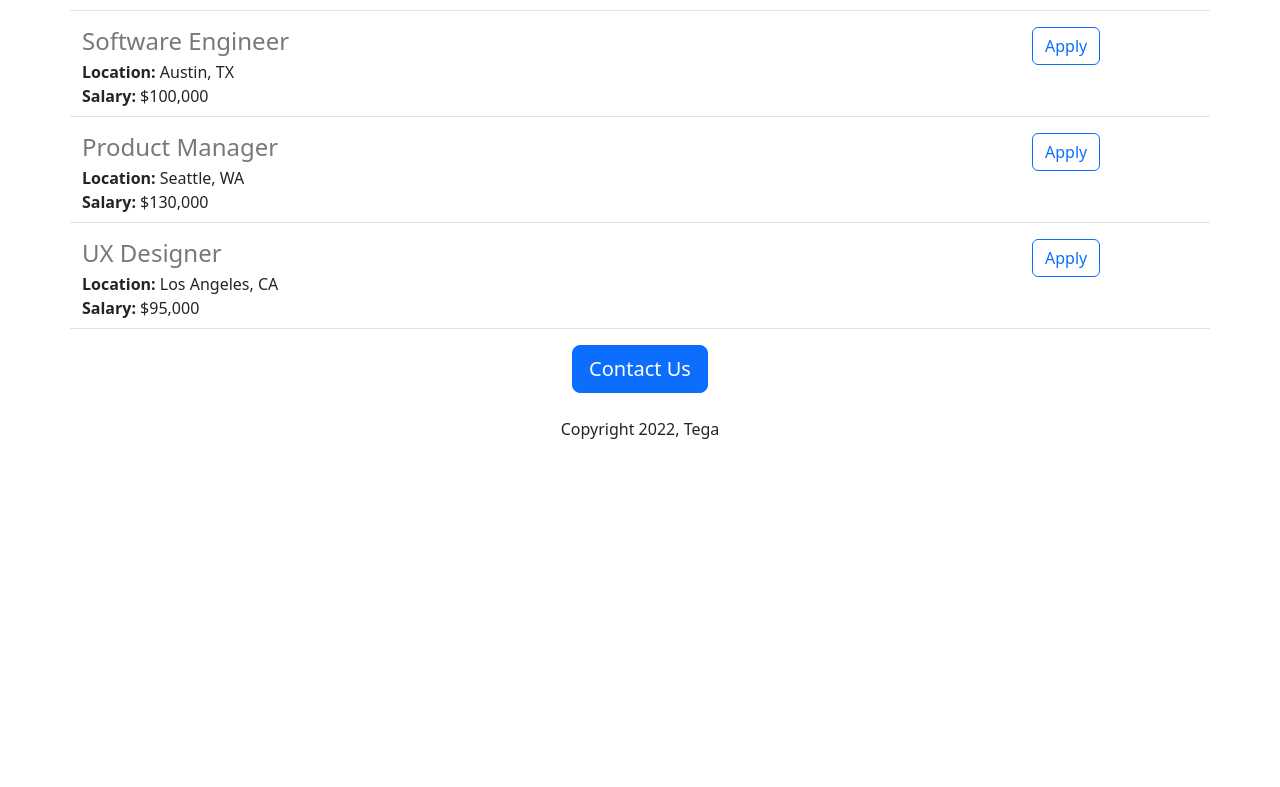
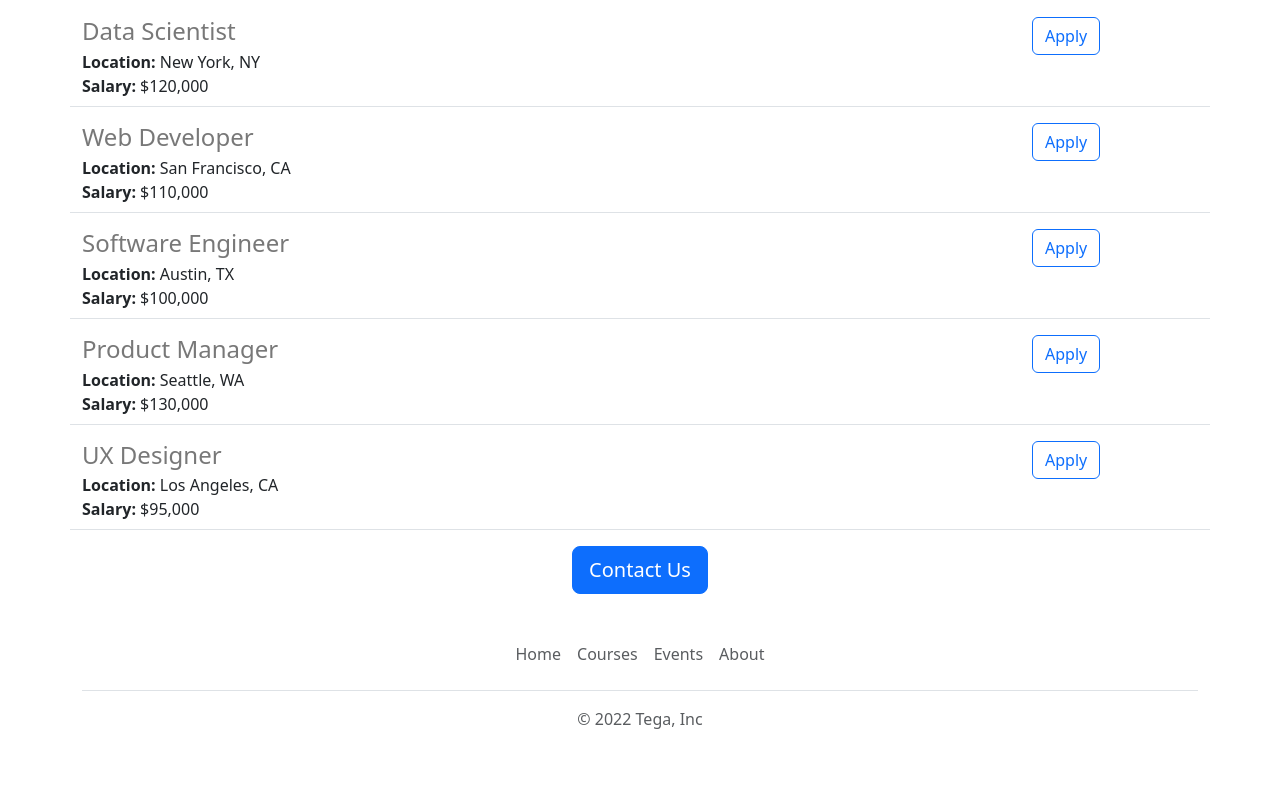
Before and after one commit to joshua-woodcore/careers-website-v2, a Flask app: page / in a window 1280 px wide. Shown: the part 893-1680 px from the top of the page. Before the commit the page ends 1332 px from the top, so only its background shows below. Run offline with Flask 3, Linux system fonts and the light colour scheme.

Commit message:
functional and aesthetic improvements

```diff
--- a/static/style.css
+++ b/static/style.css
@@ -11,6 +11,7 @@
     width: 100%;
     height: 360px;
     object-fit: cover;
+    margin-bottom: 16px;
 }
 
 /*h2 {
--- /dev/null
+++ b/templates/footer.html
@@ -0,0 +1,11 @@
+<div class="container">
+  <footer class="py-3 my-4">
+    <ul class="nav justify-content-center border-bottom pb-3 mb-3">
+      <li class="nav-item"><a target="_blank" href="https://www.jovian.ai" class="nav-link px-2 text-muted">Home</a></li>
+      <li class="nav-item"><a target="_blank" href="https://www.jovian.ai/learn" class="nav-link px-2 text-muted">Courses</a></li>
+      <li class="nav-item"><a target="_blank" href="https://www.jovian.ai/events" class="nav-link px-2 text-muted">Events</a></li>
+      <li class="nav-item"><a target="_blank" href="https://www.jovian.ai/events" class="nav-link px-2 text-muted">About</a></li>
+    </ul>
+    <p class="text-center text-muted">&copy; 2022 Tega, Inc</p>
+  </footer>
+</div>
--- a/templates/home.html
+++ b/templates/home.html
@@ -8,11 +8,18 @@
         <link href="https://cdn.jsdelivr.net/npm/bootstrap@5.3.6/dist/css/bootstrap.min.css" rel="stylesheet" integrity="sha384-4Q6Gf2aSP4eDXB8Miphtr37CMZZQ5oXLH2yaXMJ2w8e2ZtHTl7GptT4jmndRuHDT" crossorigin="anonymous">
     </head>
     <body>
+        {% include 'nav.html' %}
+        <img class="img-fluid" id="banner" src="../static/banner.jpeg" alt="Tega Careers Banner">
         <div class="container">
             <h1 class="text-center mt-2 mb-4">Tega Careers</h1>
-            <img class="img-fluid" id="banner" src="../static/banner.jpeg" alt="Tega Careers Banner">
-            <h2 class="text-center mt-2 mb-4">About Tega Careers</h2>
-            <p class="lead">Lorem ipsum dolor sit amet, consectetur adipiscing elit, sed do eiusmod tempor incididunt ut labore et dolore magna aliqua. Ut enim ad minim veniam, quis nostrud exercitation ullamco laboris nisi ut aliquip ex ea commodo consequat. Duis aute irure dolor in reprehenderit in voluptate velit esse cillum dolore eu fugiat nulla pariatur. Excepteur sint occaecat cupidatat non proident, sunt in culpa qui officia deserunt mollit anim id est laborum.</p>
+            <div class="row" style="margin-bottom: 16px;">
+                <div class="col-md-6">
+                    <p class="lead">Tega is a leading company in the tech industry, dedicated to innovation and excellence. We are committed to creating a diverse and inclusive workplace where every team member can thrive.</p>
+                </div>
+                <div class="d-none d-md-block col-md-6">
+                    <img src="/static/people.jpeg" style="height:320px; border-radius: 4px;">
+                </div>
+            </div>
             <h2 class="text-center mt-2 mb-4">Open Positions</h2>
             <div>
                 {% for job in jobs %}
@@ -20,9 +27,9 @@
                 {% endfor %}
             </div>
             <div class="text-center">
-                <button class="btn btn-primary btn-lg">Contact Us</button>
-                <p class="mt-4">Copyright 2022, Tega</p>
+                <a class="btn btn-primary btn-lg" href="mailto:hello@tega.org?subject=Questions%20About%20Job%20Openings&body=Name%3A%20%3Cyour%20name%20here%3E%0D%0A%0D%0AQuestion%3A%20%3Cyour%20question%20here%3E">Contact Us</a>
             </div>
         </div>
+        {% include 'footer.html' %}
     </body>
 </html>
--- a/templates/jobitem.html
+++ b/templates/jobitem.html
@@ -8,7 +8,7 @@
         {% endif %}
     </div>
     <div class="col-2">
-        <button type="button" class="btn btn-outline-primary float-right align-middle">Apply</button>
+        <a href="mailto:hello@tega.org?subject=Application%20for%20{{ job['title'] }}%20Role&body=Name%3A%20%3Cyour%20name%20here%3E%0D%0A%0D%0AResume%3A%20%3Clink%20to%20your%20resume%3E%0D%0A%0D%0ALinkedIn%3A%20%3Cprofile%20link%3E" type="button" class="btn btn-outline-primary float-right align-middle">Apply</a>
     </div>
 
 </div>
--- /dev/null
+++ b/templates/nav.html
@@ -0,0 +1,9 @@
+<nav class="navbar shadow-sm fixed-top bg-white">
+    <div class="container-fluid">
+        <a class="navbar-brand" href="#">
+            <img src="/static/bootstrap-logo.svg" alt="" width="30" height="24" class="d-inline-block align-text-top">
+            Tega Careers
+        </a>
+    </div>
+</nav>
+<div style="height:56px"></div>
```
Also changed, not shown: static/bootstrap-logo.svg (added), 2 other files.
